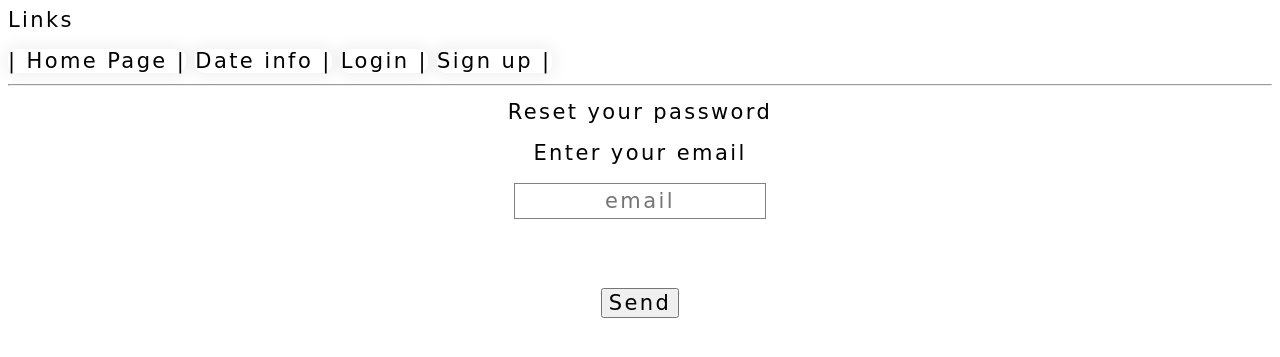
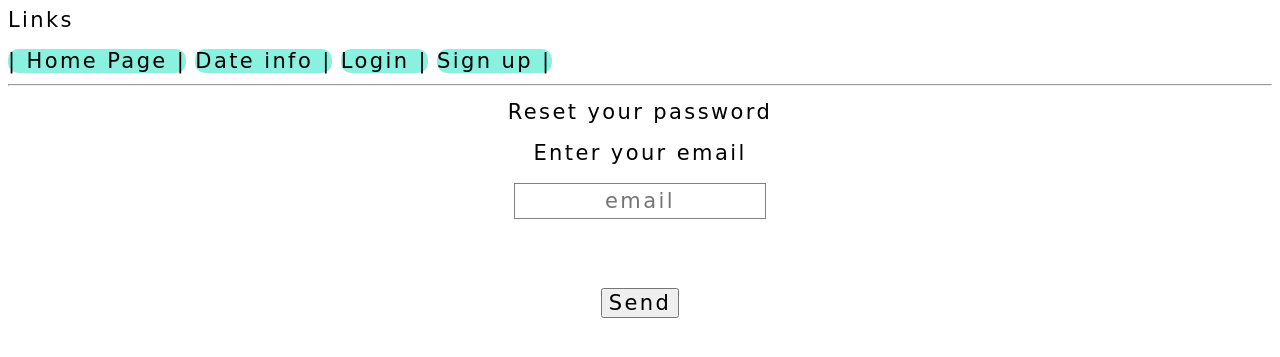
Before and after one commit to cr0ch/Flask_Study, a Flask app: page /reset_password in a window 1280 px wide. Shown: the top 357 px of the page. Run offline with Flask 2, Linux system fonts and the light colour scheme.

Commit message:
404 and 500

```diff
--- a/app/static/styles.css
+++ b/app/static/styles.css
@@ -133,3 +133,8 @@ input[type=email] {
 .login-form {
     text-align: center;
 }
+
+.links-a{
+    border-radius:10px;
+    background: #8af0df;
+}
--- a/app/templates/index.html
+++ b/app/templates/index.html
@@ -1,12 +1,11 @@
 {% include 'links.html' %}
 <style>
   body{
-    background: url('https://cdn.discordapp.com/attachments/781591422586585099/936562037897723934/1.jpg') no-repeat;
+    background: url('https://cdn.discordapp.com/attachments/781591422586585099/936903487818727464/1.jpg') no-repeat;
     background-position: 20% 35%;
   }
 
 </style>
-
 
 
 {%if posts.items %}
--- a/app/templates/links.html
+++ b/app/templates/links.html
@@ -2,11 +2,7 @@
 
 <head>
 <style>
-    a{
-        background: rgb(255, 255, 255);
-        box-shadow:0 0 15px 4px rgba(0,0,0,0.06);
-        border-radius:10px;
-    }
+
 </style>
 
 
@@ -16,13 +12,13 @@
 </head>
 <h2>Links</h2>
 
-<a href="/index">| Home Page |</a>
-<a href="/date"> Date info |</a> {% if current_user.is_anonymous %}
-<a href="/login"> Login |</a>
-<a href="/register">Sign up |</a> {% else %}
-<a href="/logout"> Logout |</a>
-<a href="/add_post"> Add post |</a>
-<a href="{{url_for('user', username=current_user.username)}}"> My profile |</a> {%if request.path == '/user/'+ current_user.username%} <a href="/edit_profile"> Edit profile |</a> {% endif %} {% endif %}
+<a href="/index" class="links-a">| Home Page |</a>
+<a href="/date" class="links-a"> Date info |</a> {% if current_user.is_anonymous %}
+<a href="/login" class="links-a"> Login |</a>
+<a href="/register" class="links-a">Sign up |</a> {% else %}
+<a href="/logout" class="links-a"> Logout |</a>
+<a href="/add_post" class="links-a"> Add post |</a>
+<a href="{{url_for('user', username=current_user.username)}}" class="links-a"> My profile |</a> {%if request.path == '/user/'+ current_user.username%} <a href="/edit_profile"> Edit profile |</a> {% endif %} {% endif %}
 <hr>
 
 
```
Also changed, not shown: app/templates/404.html (+4 -4 lines), app/templates/500.html (+8 -1 lines).
